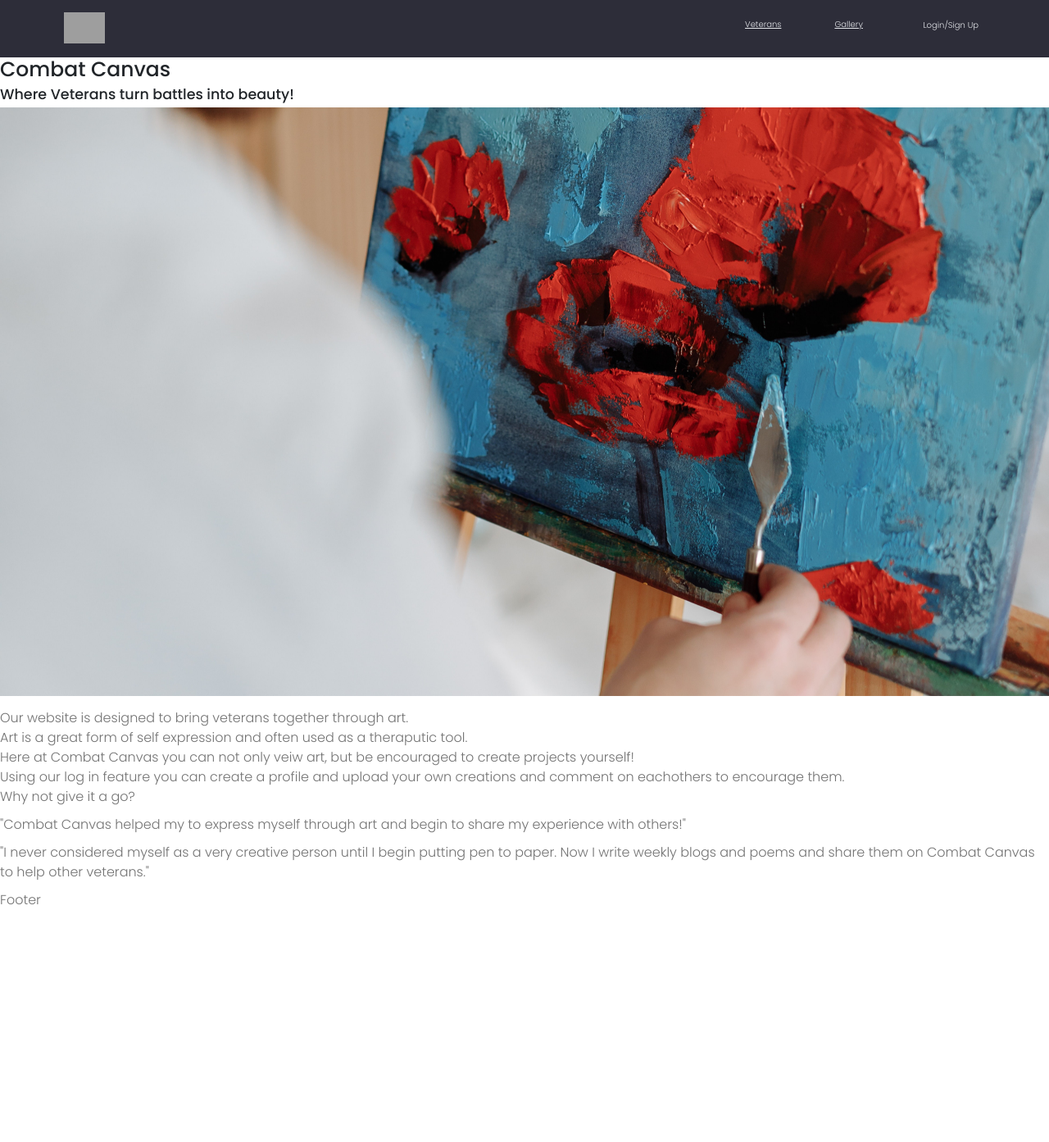
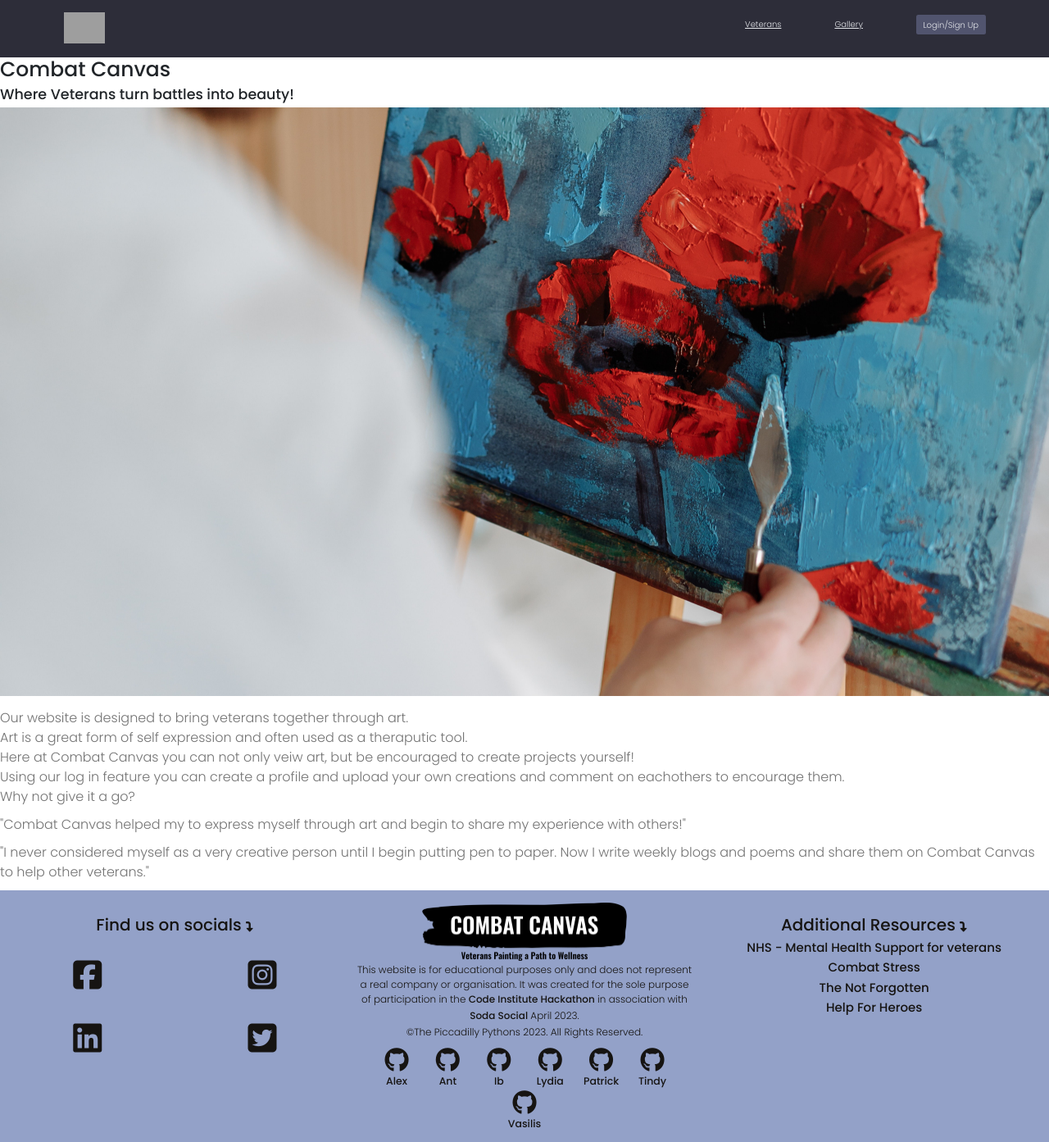
Before and after one commit to tindyc/Combat-Canvas, a Django app: page / in a window 1280 px wide. Shown: the whole page at 82% size. Before the commit the page ends 1104 px from the top, so only its background shows below. Run offline with Django 4.2, Linux system fonts and the light colour scheme; some libraries are stand-ins or nearby versions; grey boxes are pictures that could not be loaded.

Commit message:
Initial footer layout

```diff
--- a/static/styles/app.css
+++ b/static/styles/app.css
@@ -843,3 +843,48 @@
 
     z-index: 99999;
   }
+
+  /*=======================
+    Footer
+  ========================*/
+  footer {
+    background-color: #93A1C8;
+    color: #161412;
+  }
+
+  footer a {
+    color: #161412;
+    text-decoration: none;
+    transition: transform 0.3s ease-in-out;
+  }
+
+  footer a:hover {
+    transform: translateY(-4px);
+    color: #161412;
+  }
+
+  .social-icon {
+    font-size: 4rem;
+    text-align: center;
+    padding-top: 1.5rem;
+
+  }
+
+  .footer-center {
+    text-align: center;
+  }
+
+  #footer-logo {
+    padding-top: 1.5rem;
+    max-width: 250px;
+  }
+
+  #disclaimer {
+    font-size: 1.2rem;
+    color: #161412;
+  }
+
+  .github-icons {
+    font-size: 3rem;
+    padding: 0px 15px;
+  }
--- a/templates/base.html
+++ b/templates/base.html
@@ -1,6 +1,7 @@
 <!DOCTYPE html>
 {% load static %}
 <html lang="en">
+
 <head>
     <meta charset="UTF-8" />
     <meta http-equiv="X-UA-Compatible" content="IE=edge" />
@@ -13,10 +14,12 @@
     <script src="https://kit.fontawesome.com/66b266693e.js" crossorigin="anonymous"></script>
     <!-- Mumble UI -->
     <link rel="stylesheet" href="{% static 'uikit/styles/uikit.css' %}" />
+    <!--Bootstrap CSS-->
+    <link href="https://cdn.jsdelivr.net/npm/bootstrap@5.0.2/dist/css/bootstrap.min.css" rel="stylesheet"
+        integrity="sha384-EVSTQN3/azprG1Anm3QDgpJLIm9Nao0Yz1ztcQTwFspd3yD65VohhpuuCOmLASjC" crossorigin="anonymous">
     <!-- UI -->
     <link rel="stylesheet" href="{% static 'styles/app.css' %}" />
-    <!--Bootstrap CSS-->
-    <link href="https://cdn.jsdelivr.net/npm/bootstrap@5.0.2/dist/css/bootstrap.min.css" rel="stylesheet" integrity="sha384-EVSTQN3/azprG1Anm3QDgpJLIm9Nao0Yz1ztcQTwFspd3yD65VohhpuuCOmLASjC" crossorigin="anonymous">
+
 
     <title>Combat Canvas</title>
 </head>
@@ -45,6 +48,12 @@
 </body>
 <script src="{% static 'uikit/app.js' %}"></script>
 <script src="{% static 'js/main.js' %}"></script>
-<script src="https://cdn.jsdelivr.net/npm/@popperjs/core@2.9.2/dist/umd/popper.min.js" integrity="sha384-IQsoLXl5PILFhosVNubq5LC7Qb9DXgDA9i+tQ8Zj3iwWAwPtgFTxbJ8NT4GN1R8p" crossorigin="anonymous"></script>
-<script src="https://cdn.jsdelivr.net/npm/bootstrap@5.0.2/dist/js/bootstrap.min.js" integrity="sha384-cVKIPhGWiC2Al4u+LWgxfKTRIcfu0JTxR+EQDz/bgldoEyl4H0zUF0QKbrJ0EcQF" crossorigin="anonymous"></script>
+<script src="https://cdn.jsdelivr.net/npm/@popperjs/core@2.9.2/dist/umd/popper.min.js"
+    integrity="sha384-IQsoLXl5PILFhosVNubq5LC7Qb9DXgDA9i+tQ8Zj3iwWAwPtgFTxbJ8NT4GN1R8p"
+    crossorigin="anonymous"></script>
+<script src="https://cdn.jsdelivr.net/npm/bootstrap@5.0.2/dist/js/bootstrap.min.js"
+    integrity="sha384-cVKIPhGWiC2Al4u+LWgxfKTRIcfu0JTxR+EQDz/bgldoEyl4H0zUF0QKbrJ0EcQF"
+    crossorigin="anonymous"></script>
+    <script src="https://kit.fontawesome.com/92bb20ec43.js" crossorigin="anonymous"></script>
+
 </html>
--- a/templates/footer.html
+++ b/templates/footer.html
@@ -1,3 +1,74 @@
 {% load static %}
 
-<p>Footer</p>
+<footer class="container-fluid">
+    <div class="row">
+        <div class="col-12 col-md-4 footer-center pt-5 order-1">
+            <h2>Find us on socials&nbsp<i class="fa-solid fa-turn-down fs-5"></i></h2>
+            <ul class="row list-unstyled">
+                <li class="col-6 social-icon">
+                    <a href="https://www.facebook.com" target="_blank">
+                        <i class="fa-brands fa-square-facebook"></i>
+                    </a>
+                </li>
+                <li class="col-6 social-icon">
+                    <a href="https://www.instagram.com" target="_blank">
+                        <i class="fa-brands fa-square-instagram"></i>
+                    </a>
+                </li>
+                <li class="col-6 social-icon">
+                    <a href="https://www.linkedin.com" target="_blank">
+                        <i class="fa-brands fa-linkedin"></i>
+                    </a>
+                </li>
+                <li class="col-6 social-icon">
+                    <a href="https://www.twitter.com" target="_blank">
+                        <i class="fa-brands fa-square-twitter"></i>
+                    </a>
+                </li>
+            </ul>
+        </div>
+        <div class="col-12 col-md-4 order-3 order-md-2">
+            <ul class="list-unstyled">
+                <li class="footer-center">
+                    <a href="#">
+                        <img id="footer-logo" src="../static/images/logo1.png" alt="Combat canvas logo">
+                    </a>
+                </li>
+                <li class="footer-center">
+                    <p id="disclaimer">This website is for educational purposes only and does not represent a real
+                        company or organisation. It was created for the sole purpose of participation in the <a
+                            href="https://hackathon.codeinstitute.net/" target="_blank">Code Institute Hackathon</a> in
+                        association with <a href="https://www.trustinsoda.com/" target="_blank">Soda Social</a> April
+                        2023. <br>©The Piccadilly Pythons 2023. All Rights Reserved.</p>
+                </li>
+                <li class="footer-center fs-5">
+                    <a href="https://" target="_blank"><i class="fa-brands fa-github github-icons"></i><br>Alex</a>
+                    <a href="https://" target="_blank"><i class="fa-brands fa-github github-icons"></i><br>Ant</a>
+                    <a href="https://" target="_blank"><i class="fa-brands fa-github github-icons"></i><br>Ib</a>
+                    <a href="https://" target="_blank"><i class="fa-brands fa-github github-icons"></i><br>Lydia</a>
+                    <a href="https://" target="_blank"><i class="fa-brands fa-github github-icons"></i><br>Patrick</a>
+                    <a href="https://" target="_blank"><i class="fa-brands fa-github github-icons"></i><br>Tindy</a>
+                    <a href="https://" target="_blank"><i class="fa-brands fa-github github-icons"></i><br>Vasilis</a>
+                </li>
+            </ul>
+        </div>
+        <div class="col-12 col-md-4 pt-5 px-5 footer-center order-2 order-md-3">
+            <h2>Additional Resources&nbsp<i class="fa-solid fa-turn-down fs-5"></i></h2>
+            <ul class="list-unstyled fs-4">
+                <li>
+                    <a href="https://www.nhs.uk/nhs-services/armed-forces-community/mental-health/veterans-reservists/"
+                        target="_blank">NHS - Mental Health Support for veterans</a>
+                </li>
+                <li>
+                    <a href="https://combatstress.org.uk/" target="_blank">Combat Stress</a>
+                </li>
+                <li>
+                    <a href="https://thenotforgotten.org/" target="_blank">The Not Forgotten</a>
+                </li>
+                <li>
+                    <a href="https://www.helpforheroes.org.uk/" target="_blank">Help For Heroes</a>
+                </li>
+            </ul>
+        </div>
+    </div>
+</footer>
```
Also changed, not shown: static/images/logo1.png (added).
